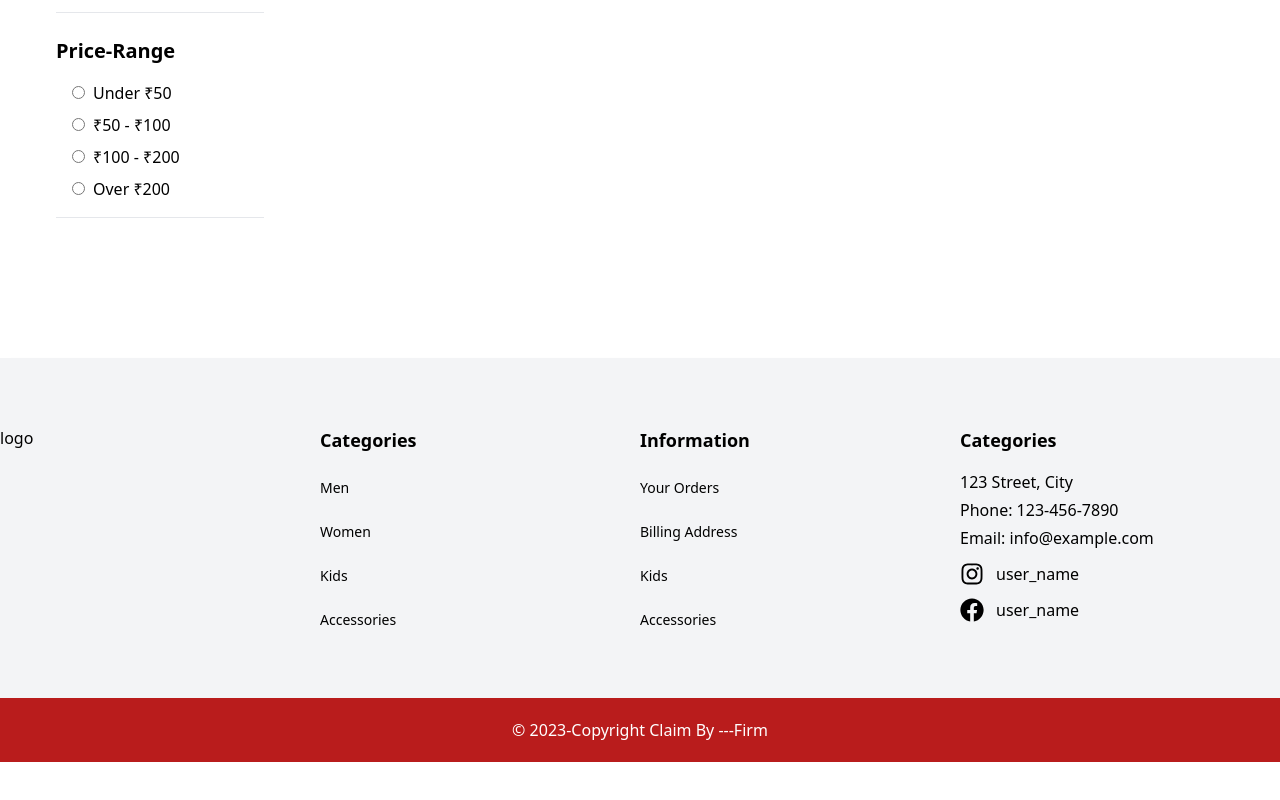
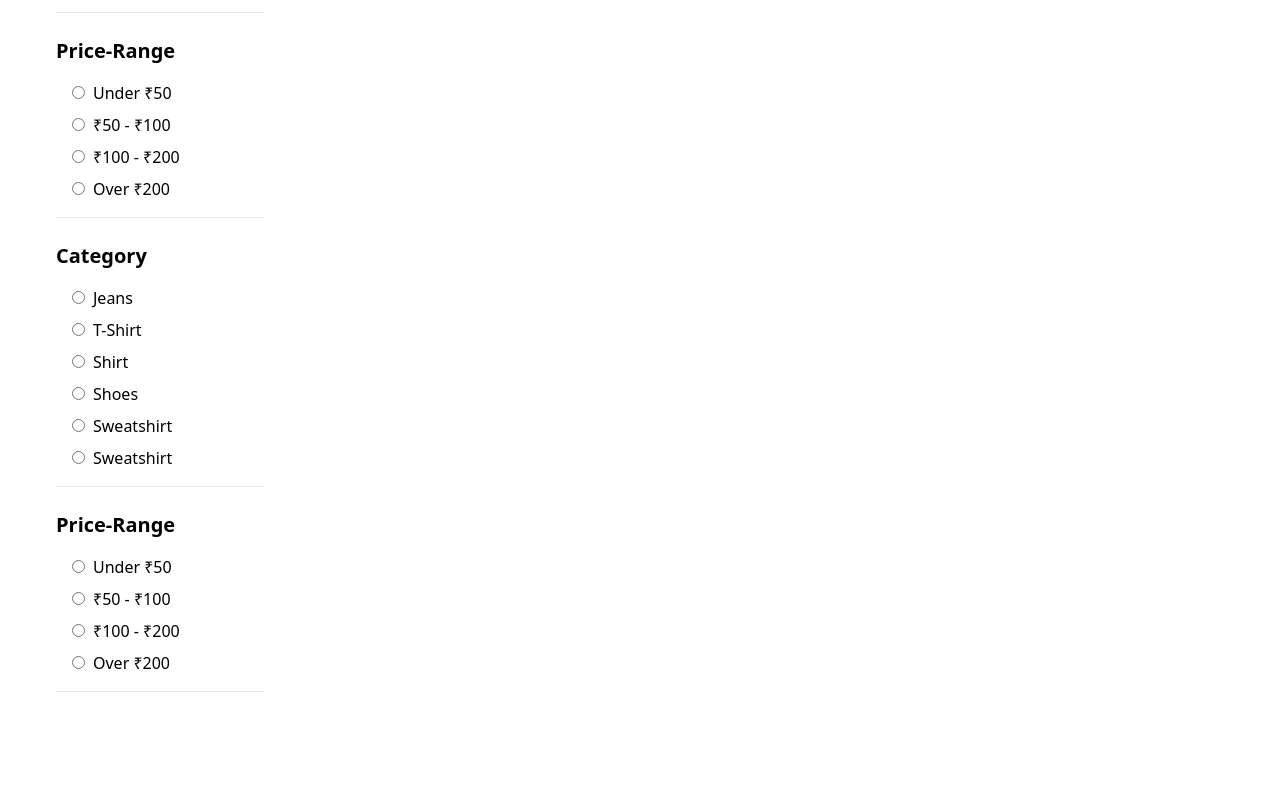
Before and after one commit to anshCoderZbar/ecommerce, a Next.js app: page /men in a window 1280 px wide. Shown: the part 446-1246 px from the top of the page. Before the commit the page ends 1208 px from the top, so only its background shows below. Built offline with nearby package versions, Linux system fonts and the light colour scheme; no server answers.

Commit message:
corrected the layout

```diff
--- a/mock/men/Filter.js
+++ b/mock/men/Filter.js
@@ -65,4 +65,70 @@ export const MenFilterData = [
       },
     ],
   },
+  {
+    id: 1,
+    name: "category",
+    filters: [
+      {
+        id: 1,
+        name: "jeans",
+        slug: "/jeans",
+      },
+      {
+        id: 2,
+        name: "t-shirt",
+        slug: "/t-shirt",
+      },
+      {
+        id: 3,
+        name: "shirt",
+        slug: "/t-shirt",
+      },
+      {
+        id: 4,
+        name: "shoes",
+        slug: "/shoes",
+      },
+      {
+        id: 5,
+        name: "sweatshirt",
+        slug: "/sweatshirt",
+      },
+      {
+        id: 6,
+        name: "sweatshirt",
+        slug: "/sweatshirt",
+      },
+    ],
+  },
+  {
+    id: 2,
+    name: "Price-range",
+    filters: [
+      {
+        name: "Under ₹50",
+        minPrice: 0,
+        maxPrice: 50,
+        slug: "/50",
+      },
+      {
+        name: "₹50 - ₹100",
+        minPrice: 50,
+        maxPrice: 100,
+        slug: "/50-100",
+      },
+      {
+        name: "₹100 - ₹200",
+        minPrice: 100,
+        maxPrice: 200,
+        slug: "/100-200",
+      },
+      {
+        name: "Over ₹200",
+        minPrice: 200,
+        maxPrice: Infinity,
+        slug: "/200",
+      },
+    ],
+  },
 ];
```
